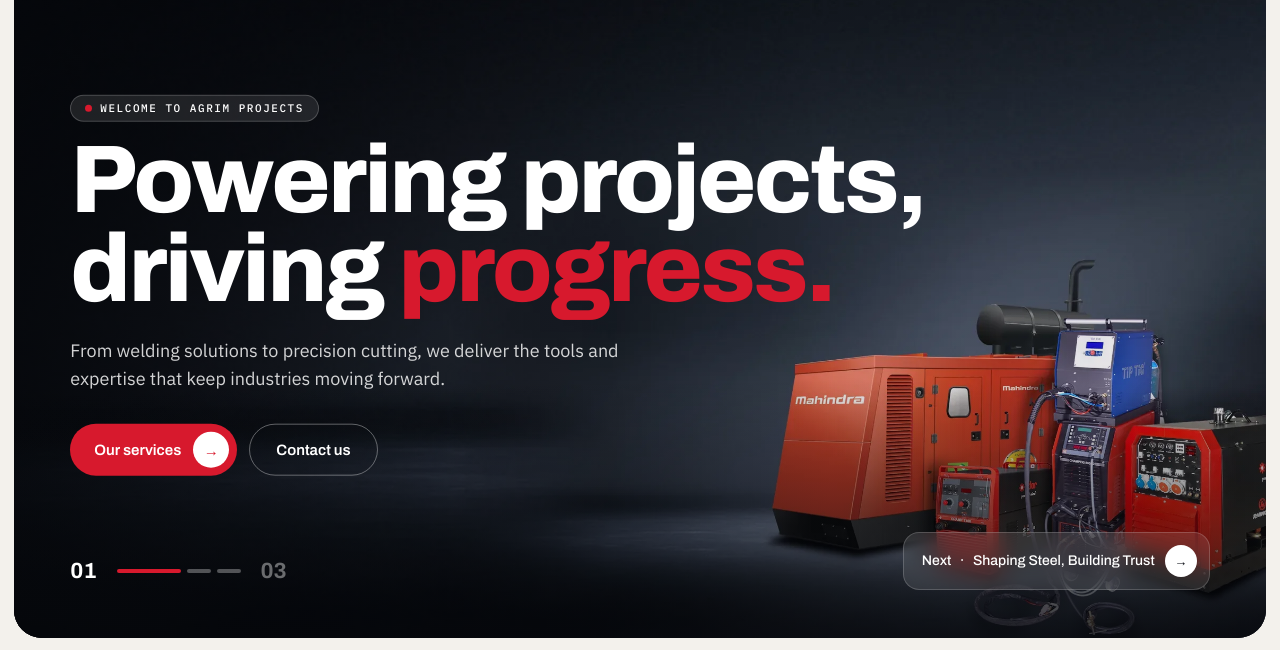
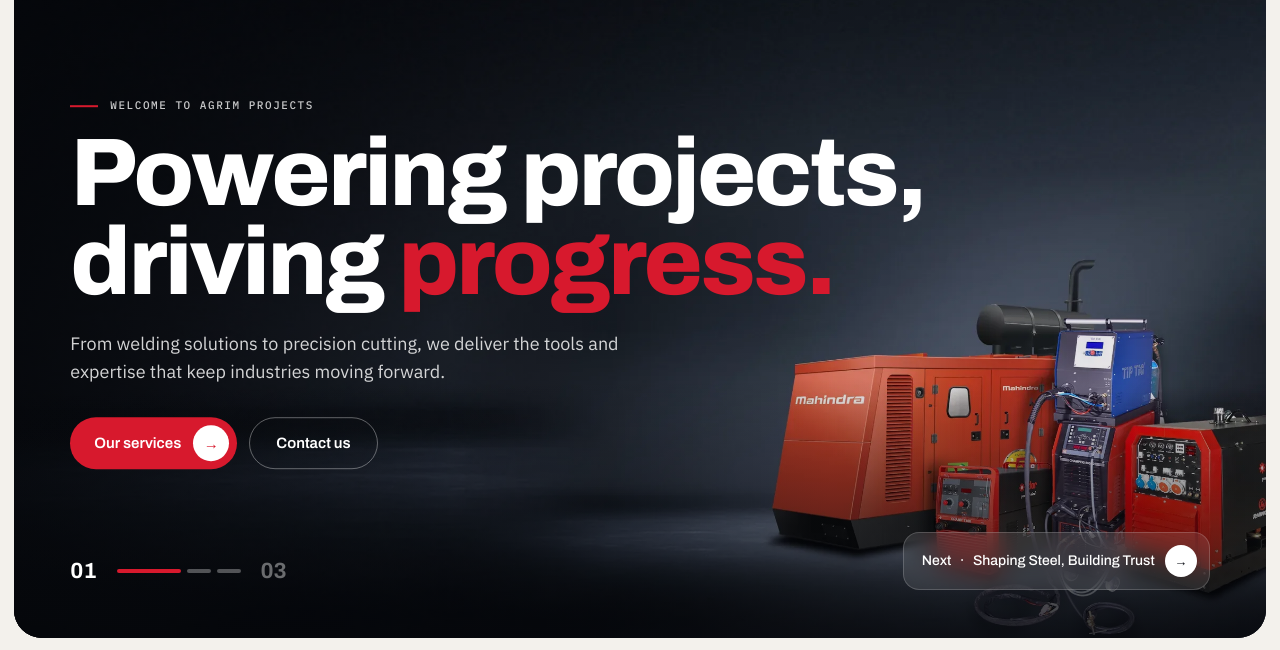
Before and after one commit to Gokul62389/Buyagrim, a plain HTML site: page index.html in a window 1280 px wide. Shown: the part 150-800 px from the top of the page. Drawn offline with Linux system fonts and the light colour scheme.

Commit message:
Hero label as rule-plus-text eyebrow instead of pill
Co-Authored-By: Claude Opus 5.5 <noreply@anthropic.com>

```diff
--- a/index.html
+++ b/index.html
@@ -9,7 +9,7 @@
 <link rel="preconnect" href="https://fonts.googleapis.com">
 <link rel="preconnect" href="https://fonts.gstatic.com" crossorigin>
 <link rel="stylesheet" href="https://fonts.googleapis.com/css2?family=Archivo:wght@500;600;700;800&family=IBM+Plex+Mono:wght@400;500&family=IBM+Plex+Sans:wght@400;600&display=swap">
-<link rel="stylesheet" href="site.css?v=15">
+<link rel="stylesheet" href="site.css?v=16">
 </head>
 <body>
 <a class="skip" href="#main">Skip to content</a>
--- a/site.css
+++ b/site.css
@@ -77,7 +77,8 @@ ul{margin:0;padding:0;list-style:none}
 .slide::before{background:linear-gradient(90deg,rgba(5,7,11,.88),rgba(5,7,11,.1) 65%)}
 .slide::after{top:auto;height:35%;background:linear-gradient(0deg,rgba(5,7,11,.8),rgba(5,7,11,0))}
 .copy{position:absolute;z-index:2;left:56px;right:56px;top:50%;transform:translateY(-46%);display:grid;grid-template-columns:minmax(0,1fr);justify-items:start;max-width:1120px}
-.copy .tag{margin-bottom:14px}
+.copy .tag{margin-bottom:18px;padding:0;background:none;border:0;border-radius:0;gap:12px;color:rgba(255,255,255,.78)}
+.copy .tag .dot{width:28px;height:2px;border-radius:0;background:var(--red)}
 .copy .lead{max-width:560px;margin-top:22px;font-size:18px;line-height:1.6;color:rgba(255,255,255,.82)}
 .copy .acts,.ct-copy .acts{display:flex;flex-wrap:wrap;align-items:center;gap:12px;margin-top:30px}
 .slide .copy>*{opacity:0;transform:translateY(18px);transition:opacity .8s var(--ease),transform .8s var(--ease)}
```
